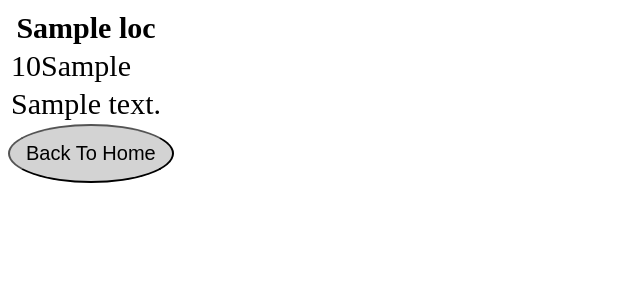
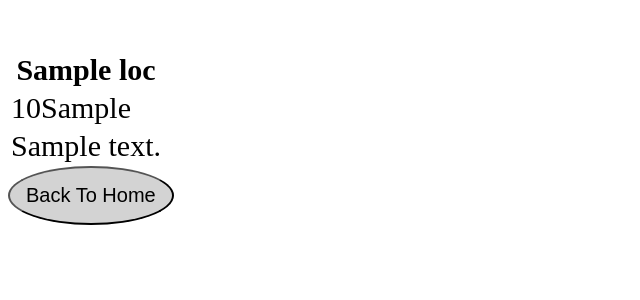
Before and after one commit to Jtorres68/weather, a Flask app: template app/templates/weather.html in a window 1280 px wide. Shown: the top 300 px of the page, without its empty margins (0-640 px from the left). Run offline with Flask 2, Linux system fonts and the light colour scheme; the template is opened without the code that fills it: most values are stand-ins (such as "Sample title", 1, 10 or a date in 2020).

Commit message:
table
trying to style weather.html

```diff
--- a/app/static/css/weather.css
+++ b/app/static/css/weather.css
@@ -6,7 +6,7 @@
     text-align: center;
 }
 
-label, th, tr{
+label, table {
     margin-top: 50px;
     font-family: "Times New Roman", Times, serif;
     font-size: 30px;
--- a/app/templates/weather.html
+++ b/app/templates/weather.html
@@ -2,6 +2,14 @@
 <html>
     <head>
         <title>Weather By Location</title>
+
+        <meta charset="utf-8">
+        <meta http-equiv="X-UA-Compatible" content="IE=edge">
+        <meta name="viewport" content="width=device-width, initial-scale=1">
+        <meta name="description" content="">
+        <meta name="author" content="">
+
+        <!-- style -->
         <link rel="stylesheet" href="{{ url_for('static', filename='css/weather.css') }}">
     </head>
     <body>
```
